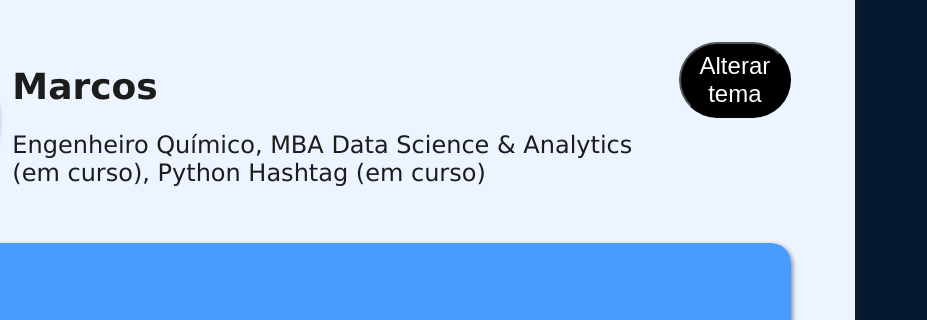
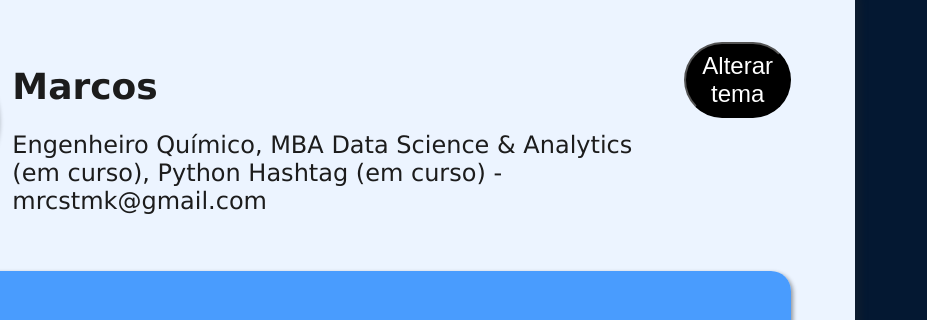
Before and after one commit to mrcstmk/certificard, a plain HTML site: page index.html in a window 1280 px wide. Shown: the part 86-406 px from the top of the page, 353-1280 px from the left. Drawn offline with Linux system fonts and the light colour scheme; a script that the page names is missing.

Commit message:
alterações de capa do portifolio

```diff
--- a/index.html
+++ b/index.html
@@ -15,7 +15,7 @@
         <img class="perfil-foto" src="https://github.com/mrcstmk.png" />
         <div class="titulo">
           <h1>Marcos</h1>
-          <h3>Engenheiro Químico, MBA Data Science & Analytics (em curso), Python Hashtag (em curso)
+          <h3>Engenheiro Químico, MBA Data Science & Analytics (em curso), Python Hashtag (em curso) - mrcstmk@gmail.com
             </h3>
         </div>
       </div>
```
